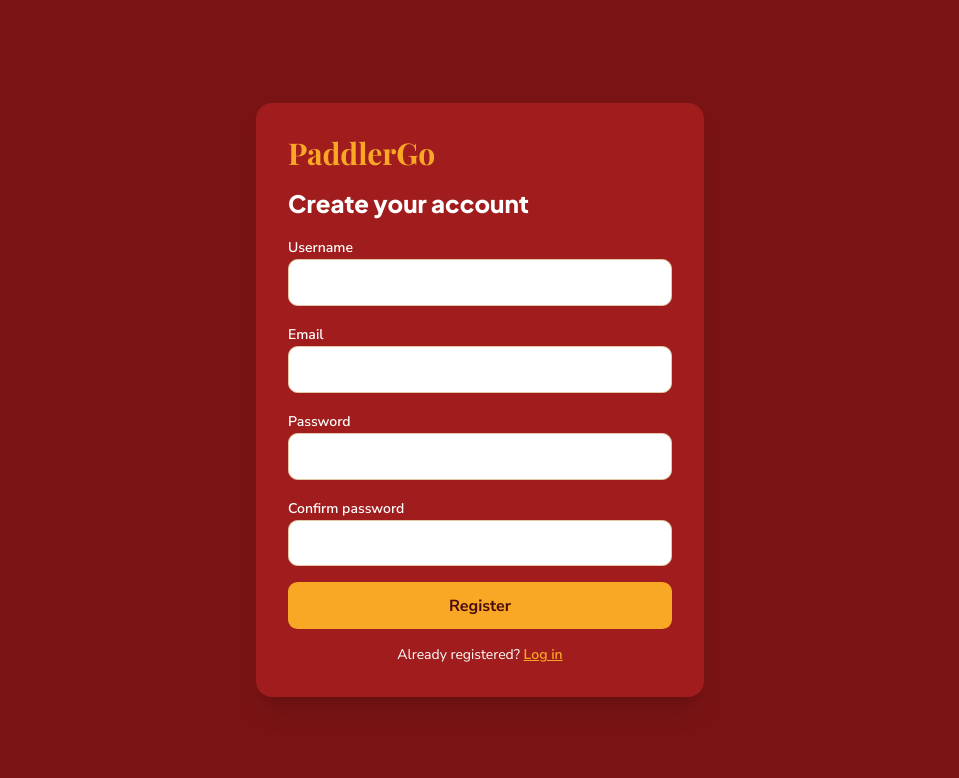
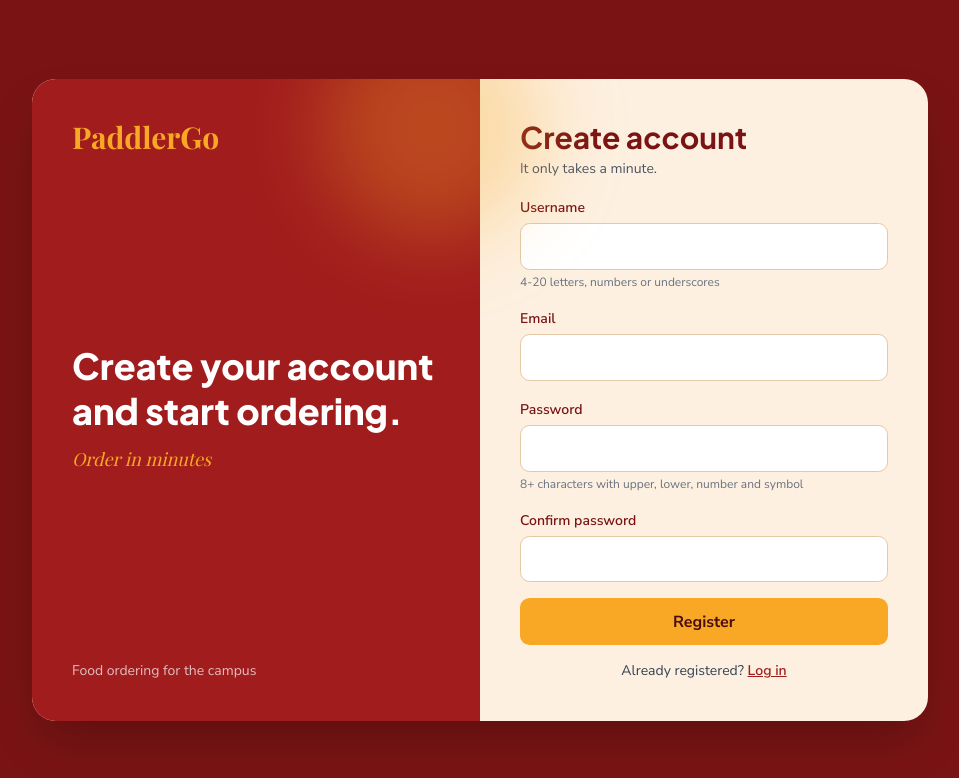
Before and after one commit to kdzyoda/IT109-FVJK1-BIGARAN-COGTAS-DUQUESA, a Nuxt app in the folder frontend/: page /register in a window 1280 px wide. Shown: the top 778 px of the page, without its empty margins (160-1119 px from the left). Built offline with nearby package versions, Linux system fonts and the light colour scheme; a web font is replaced by a local one.

Commit message:
feat: restyle login and register pages

```diff
--- a/frontend/app/pages/login.vue
+++ b/frontend/app/pages/login.vue
@@ -24,27 +24,46 @@ async function submit() {
 
 <template>
   <main class="min-h-screen grid place-items-center bg-maroon p-4">
-    <form @submit.prevent="submit" class="w-full max-w-md rounded-2xl bg-crimson p-8 text-white shadow-xl space-y-4">
-      <h1 class="brand text-3xl text-amber">PaddlerGo</h1>
-      <h2 class="hero text-2xl">Welcome back</h2>
-      <p class="promo text-amber/90">Order, paddle, enjoy.</p>
+    <div class="grid w-full max-w-4xl overflow-hidden rounded-3xl bg-cream shadow-2xl md:grid-cols-2">
+      <!-- Brand side -->
+      <div class="relative flex flex-col justify-between bg-crimson p-10 text-white">
+        <div class="pointer-events-none absolute -right-16 -top-16 h-56 w-56 rounded-full bg-amber/30 blur-2xl"></div>
+        <NuxtLink to="/" class="brand relative text-3xl text-amber">PaddlerGo</NuxtLink>
+        <div class="relative mt-16 space-y-3">
+          <h1 class="hero text-4xl leading-tight">Hungry? Log in and order.</h1>
+          <p class="promo text-lg text-amber">Freshly made, just for you</p>
+        </div>
+        <p class="relative mt-16 text-sm text-white/70">Food ordering for the campus</p>
+      </div>
+
+      <!-- Form side -->
+      <form class="space-y-5 p-10" @submit.prevent="submit">
+        <div>
+          <h2 class="section text-3xl text-maroon">Welcome back</h2>
+          <p class="mt-1 text-sm text-gray-600">Log in to place and track your orders.</p>
+        </div>
 
         <div>
-        <label class="nav text-sm">Username</label>
-        <input v-model="username" class="input text-black" autocomplete="username" />
-        <p v-if="errors.username" class="error">{{ errors.username }}</p>
+          <label class="nav text-sm text-maroon">Username</label>
+          <input v-model="username" class="input mt-1" autocomplete="username" />
+          <p v-if="errors.username" class="mt-1 text-sm text-red-700">{{ errors.username }}</p>
         </div>
+
         <div>
-        <label class="nav text-sm">Password</label>
-        <input v-model="password" type="password" class="input text-black" autocomplete="current-password" />
-        <p v-if="errors.password" class="error">{{ errors.password }}</p>
+          <label class="nav text-sm text-maroon">Password</label>
+          <input v-model="password" type="password" class="input mt-1" autocomplete="current-password" />
+          <p v-if="errors.password" class="mt-1 text-sm text-red-700">{{ errors.password }}</p>
         </div>
-      <p v-if="errors.form" class="error">{{ errors.form }}</p>
+
+        <p v-if="errors.form" class="rounded-lg bg-red-100 px-3 py-2 text-sm text-red-700">{{ errors.form }}</p>
 
         <button class="btn" :disabled="loading">{{ loading ? 'Logging in...' : 'Log in' }}</button>
-      <p class="text-sm text-center">
-        No account? <NuxtLink to="/register" class="nav text-amber underline">Register</NuxtLink>
+
+        <p class="text-center text-sm text-gray-700">
+          No account?
+          <NuxtLink to="/register" class="nav text-crimson underline">Register</NuxtLink>
         </p>
       </form>
+    </div>
   </main>
 </template>
--- a/frontend/app/pages/register.vue
+++ b/frontend/app/pages/register.vue
@@ -10,10 +10,10 @@ const passwordRe = /^(?=.*[a-z])(?=.*[A-Z])(?=.*\d)(?=.*[^A-Za-z\d]).{8,}$/
 const emailRe = /^[^\s@]+@[^\s@]+\.[^\s@]+$/
 
 const fields = [
-  { key: 'username', label: 'Username', type: 'text' },
-  { key: 'email', label: 'Email', type: 'email' },
-  { key: 'password', label: 'Password', type: 'password' },
-  { key: 'password_confirmation', label: 'Confirm password', type: 'password' }
+  { key: 'username', label: 'Username', type: 'text', hint: '4-20 letters, numbers or underscores' },
+  { key: 'email', label: 'Email', type: 'email', hint: '' },
+  { key: 'password', label: 'Password', type: 'password', hint: '8+ characters with upper, lower, number and symbol' },
+  { key: 'password_confirmation', label: 'Confirm password', type: 'password', hint: '' }
 ]
 
 function validate() {
@@ -43,23 +43,44 @@ async function submit() {
 
 <template>
   <main class="min-h-screen grid place-items-center bg-maroon p-4">
-    <form @submit.prevent="submit" class="w-full max-w-md rounded-2xl bg-crimson p-8 text-white shadow-xl space-y-4">
-      <h1 class="brand text-3xl text-amber">PaddlerGo</h1>
-      <h2 class="hero text-2xl">Create your account</h2>
-
-      <div v-for="f in fields" :key="f.key">
-        <label class="nav text-sm">{{ f.label }}</label>
-        <input v-model="(form as any)[f.key]" :type="f.type" class="input text-black" />
-        <p v-if="errors[f.key]" class="error">{{ errors[f.key] }}</p>
+    <div class="grid w-full max-w-4xl overflow-hidden rounded-3xl bg-cream shadow-2xl md:grid-cols-2">
+      <!-- Brand side -->
+      <div class="relative flex flex-col justify-between bg-crimson p-10 text-white">
+        <div class="pointer-events-none absolute -right-16 -top-16 h-56 w-56 rounded-full bg-amber/30 blur-2xl"></div>
+        <NuxtLink to="/" class="brand relative text-3xl text-amber">PaddlerGo</NuxtLink>
+        <div class="relative mt-16 space-y-3">
+          <h1 class="hero text-4xl leading-tight">Create your account and start ordering.</h1>
+          <p class="promo text-lg text-amber">Order in minutes</p>
+        </div>
+        <p class="relative mt-16 text-sm text-white/70">Food ordering for the campus</p>
       </div>
 
-      <p v-if="errors.form" class="error">{{ errors.form }}</p>
-      <p v-if="success" class="text-amber nav">Account created! Redirecting to login...</p>
+      <!-- Form side -->
+      <form class="space-y-4 p-10" @submit.prevent="submit">
+        <div>
+          <h2 class="section text-3xl text-maroon">Create account</h2>
+          <p class="mt-1 text-sm text-gray-600">It only takes a minute.</p>
+        </div>
 
-      <button class="btn" :disabled="loading">{{ loading ? 'Creating...' : 'Register' }}</button>
-      <p class="text-sm text-center">
-        Already registered? <NuxtLink to="/login" class="nav text-amber underline">Log in</NuxtLink>
-      </p>
-    </form>
+        <div v-for="f in fields" :key="f.key">
+          <label class="nav text-sm text-maroon">{{ f.label }}</label>
+          <input v-model="(form as any)[f.key]" :type="f.type" class="input mt-1" />
+          <p v-if="errors[f.key]" class="mt-1 text-sm text-red-700">{{ errors[f.key] }}</p>
+          <p v-else-if="f.hint" class="mt-1 text-xs text-gray-500">{{ f.hint }}</p>
+        </div>
+
+        <p v-if="errors.form" class="rounded-lg bg-red-100 px-3 py-2 text-sm text-red-700">{{ errors.form }}</p>
+        <p v-if="success" class="nav rounded-lg bg-green-100 px-3 py-2 text-sm text-green-800">
+          Account created! Redirecting to login...
+        </p>
+
+        <button class="btn" :disabled="loading">{{ loading ? 'Creating...' : 'Register' }}</button>
+
+        <p class="text-center text-sm text-gray-700">
+          Already registered?
+          <NuxtLink to="/login" class="nav text-crimson underline">Log in</NuxtLink>
+        </p>
+      </form>
+    </div>
   </main>
 </template>
```
Lines whose indentation alone changed are shown as unchanged.
